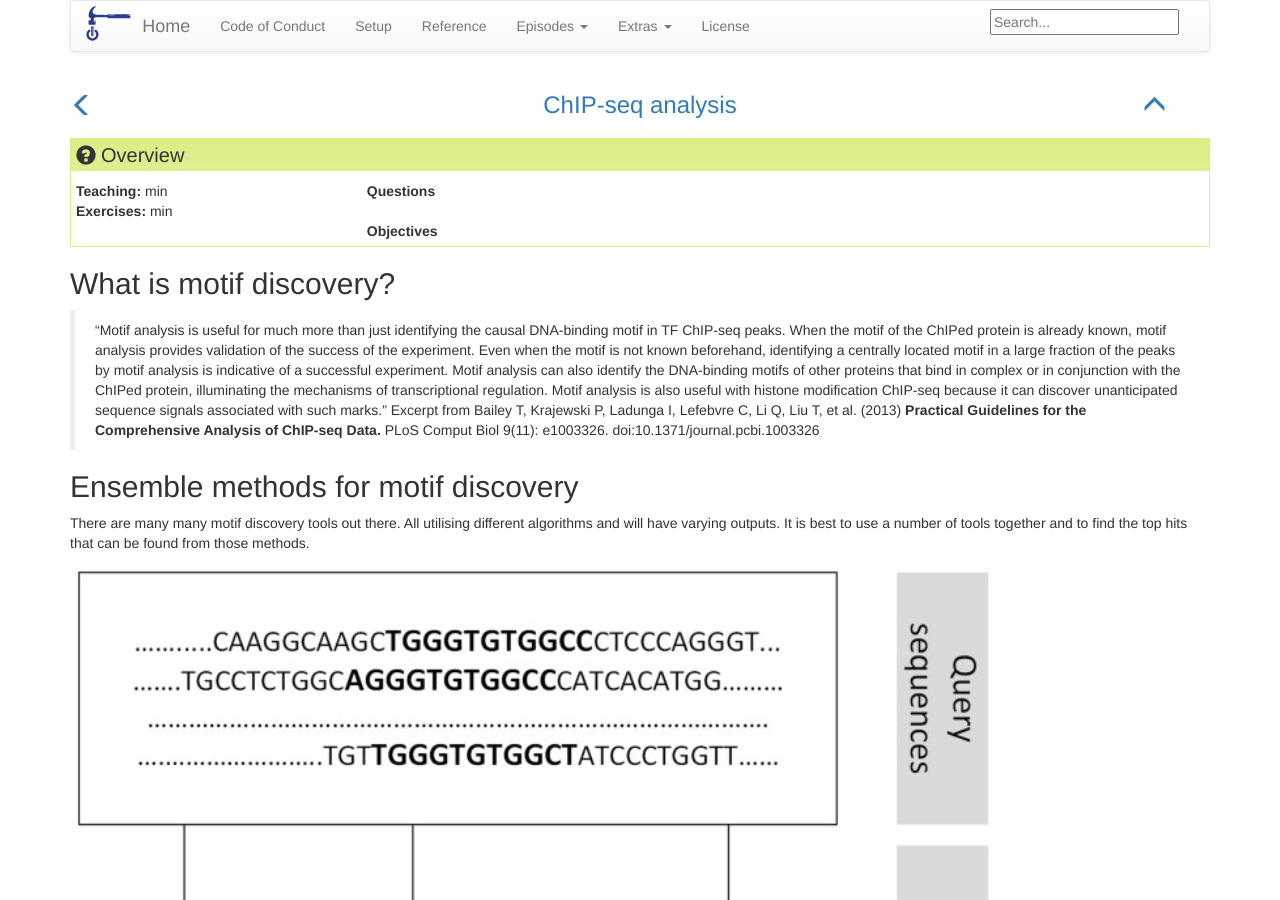
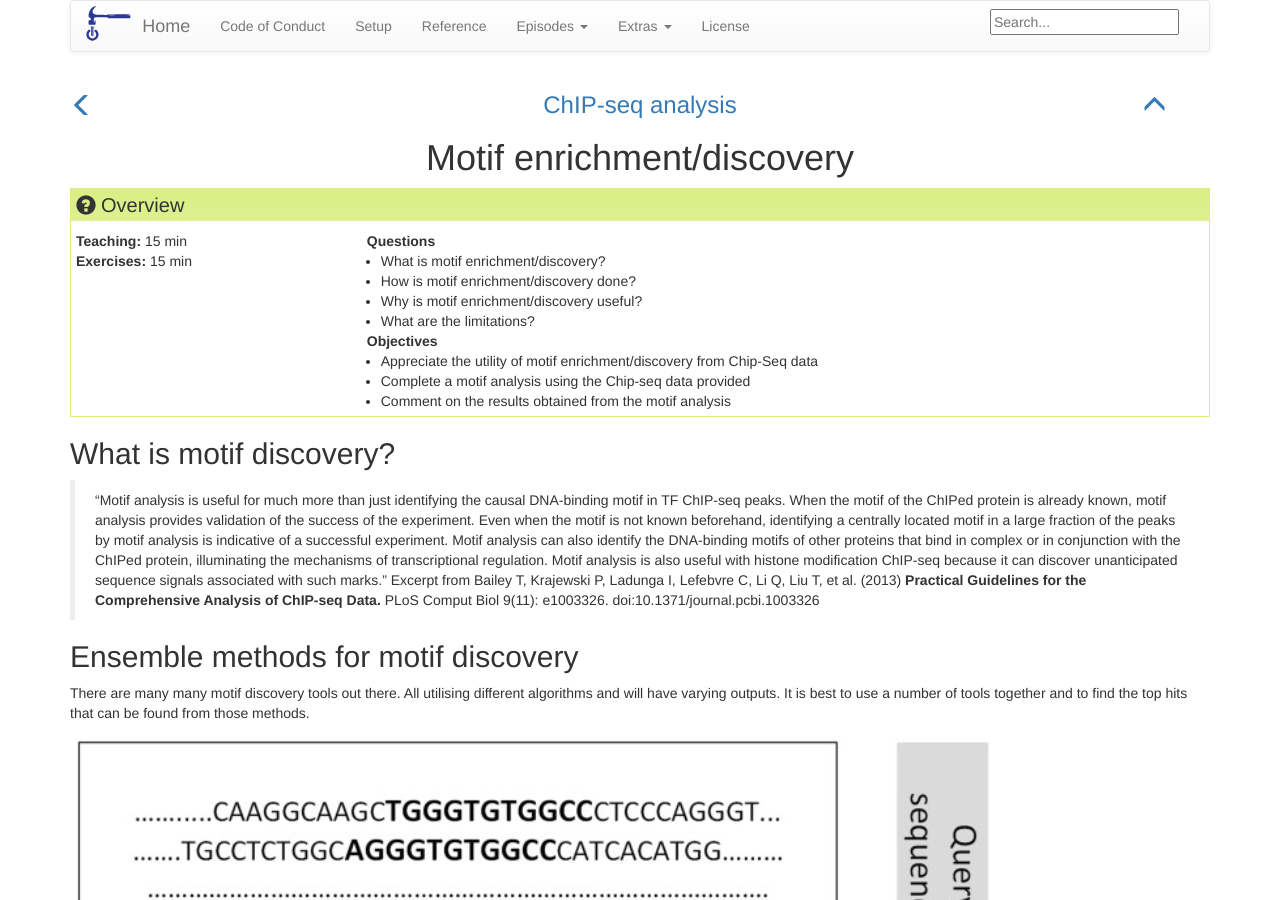
Before and after one commit to GTK-lab/chipseq, a Jekyll site: the page built from _episodes/03-motif.md, in a window 1280 px wide and 900 px high. Built offline with Jekyll 4.4.1, drawn with Linux system fonts in a browser that asks for light colours.

Commit message:
edits to 03-motif.md
Edits to file

```diff
--- a/_episodes/03-motif.md
+++ b/_episodes/03-motif.md
@@ -1,18 +1,17 @@
 ---
-title: "Motif enrichment"
+title: "Motif enrichment/discovery"
 teaching: 15
 exercises: 15
 questions:
 - "What is motif enrichment/discovery?"
 - "How is motif enrichment/discovery done?"
 - "Why is motif enrichment/discovery useful?"
-- "What are the limitations?
+- "What are the limitations?"
 objectives:
 - "Appreciate the utility of motif enrichment/discovery from Chip-Seq data"
 - "Complete a motif analysis using the Chip-seq data provided"
 - "Comment on the results obtained from the motif analysis"
 keypoints:
-
 ---
 
 ## What is motif discovery?
```
Also changed, not shown: 1 other file.
